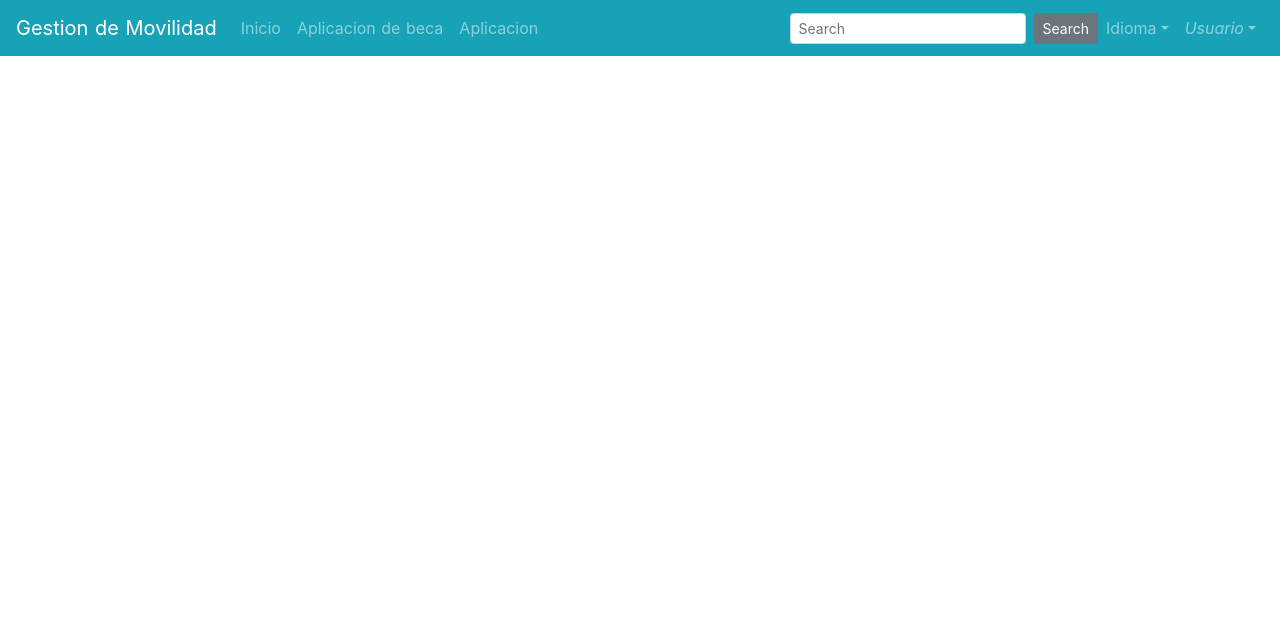
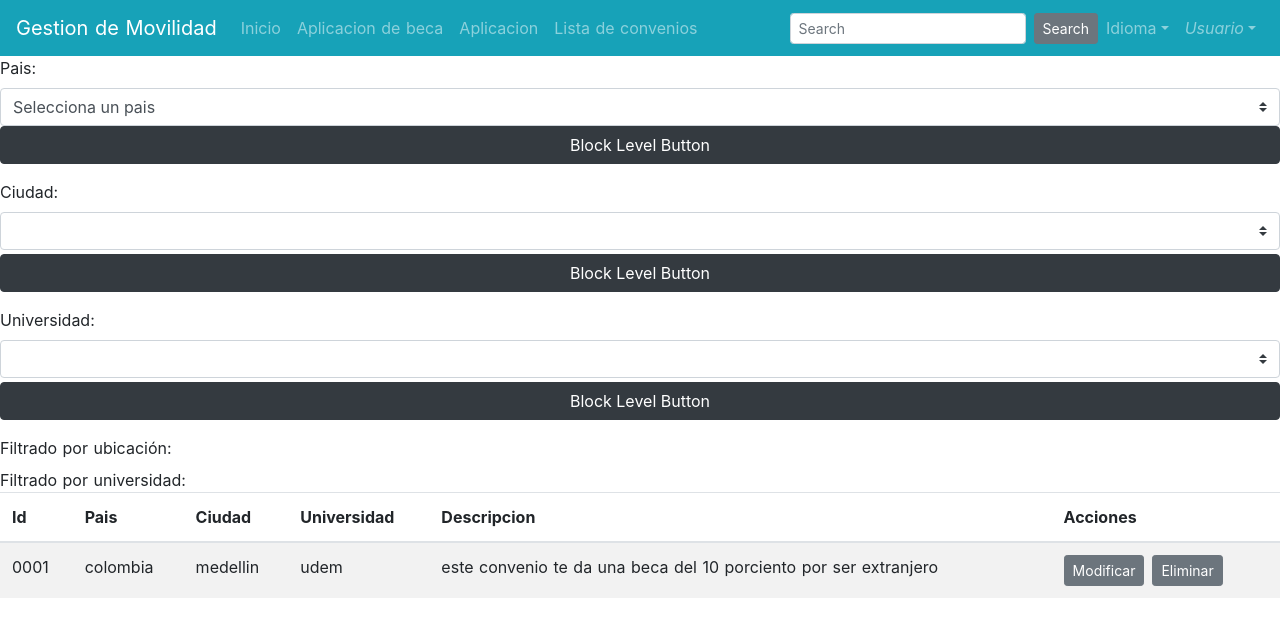
Before and after one commit to EstivenCano/proyecto_web, a Nuxt app: page /listaFiltrada in a window 1280 px wide. Shown: the top 636 px of the page. Built offline with nearby package versions, Linux system fonts and the light colour scheme.

Commit message:
Formularios para la pagina de filtrado inicio de creación de lista

```diff
--- a/layouts/default.vue
+++ b/layouts/default.vue
@@ -11,6 +11,7 @@
             <b-nav-item :to="{name:'index'}">Inicio</b-nav-item>
             <b-nav-item :to="{name:'formulario'}">Aplicacion de beca</b-nav-item>
             <b-nav-item :to="{name:'aplicacion'}">Aplicacion</b-nav-item>
+            <b-nav-item :to="{name:'listaFiltrada'}">Lista de convenios</b-nav-item>
           </b-navbar-nav>
 
           <!-- Right aligned nav items -->
--- a/package.json
+++ b/package.json
@@ -13,6 +13,7 @@
   "dependencies": {
     "bootstrap": "^4.1.3",
     "bootstrap-vue": "^2.0.0",
+    "npx": "^10.2.2",
     "nuxt": "^2.11.0"
   },
   "devDependencies": {}
--- /dev/null
+++ b/pages/listaFiltrada.vue
@@ -0,0 +1,108 @@
+<template>
+  <div>
+    <b-form @submit="onSubmit" @reset="onReset" v-if="show">
+
+        <b-form-group id="input-group-1" label="Pais:" label-for="input-1">
+            <b-form-select v-model="selected1" :options="options1"></b-form-select>
+            <br >
+            <b-button block variant="dark">Block Level Button</b-button>
+        </b-form-group>
+
+        <b-form-group id="input-group-2" label="Ciudad:" label-for="input-2">
+            <b-form-select v-model="selected1" class="mb-1">
+                <b-form-select-option-group label="Ciudades de colombia">
+                    <b-form-select-option :value=" 'colombia/medellin' ">Medellín</b-form-select-option>
+                    <b-form-select-option :value=" 'colombia/bogota' ">Bogotá</b-form-select-option>
+                </b-form-select-option-group>
+                <b-form-select-option-group label="Ciudades de alemania">
+                    <b-form-select-option :value=" 'alemania/munich' ">Múnich</b-form-select-option>
+                    <b-form-select-option :value=" 'alemania/berlin' ">Berlín</b-form-select-option>
+                </b-form-select-option-group>
+            </b-form-select>
+            <b-button block variant="dark">Block Level Button</b-button>
+        </b-form-group>
+
+        <b-form-group id="input-group-3" label="Universidad:" label-for="input-3">
+            <b-form-select v-model="selected2" class="mb-1">
+                <b-form-select-option-group label="Universidades ubicadas en Colombia-Medellín">
+                    <b-form-select-option :value=" 'udem' ">Universidad de Medellín</b-form-select-option>
+                    <b-form-select-option :value=" 'unal-mede' ">Universidad Nacional de Medellín</b-form-select-option>
+                </b-form-select-option-group>
+                <b-form-select-option-group label="Universidades ubicadas en Colombia-Bogota">
+                    <b-form-select-option :value=" 'unal-bog' ">Universidad Nacional de Bogota</b-form-select-option>
+                    <b-form-select-option :value=" 'uniandes' ">Universidad de los Andes</b-form-select-option>
+                </b-form-select-option-group>
+            </b-form-select>
+            <b-button block variant="dark">Block Level Button</b-button>
+        </b-form-group>
+
+        <div class="mt-1">Filtrado por ubicación: <strong>{{ selected1  }}</strong></div>
+        <div class="mt-2">Filtrado por universidad: <strong>{{ selected2 }}</strong></div>
+
+
+    </b-form>
+    <b-table striped hover :items="lista_convenios">
+        <template v-slot:cell(acciones)="row">
+          <b-button size="sm" @click="cargarEstudiante(row)" class="mr-2">Modificar</b-button>
+          <b-button size="sm" @click="eliminarEstudiante(row)" class="mr-2">Eliminar</b-button>
+        </template>
+      </b-table>
+  </div>
+</template>
+
+<script>
+  export default {
+    data() {
+      return {
+        selected1: null,
+        options1: [
+            { value: null, text: 'Selecciona un pais' },
+            { value: 'colombia', text: 'Colombia' },
+            { value: 'usa', text: 'Estados Unidos' },
+            { value: 'argentina', text: 'Argentina' },
+            { value: 'alemania', text: 'Alemania', disabled: true }
+        ],
+
+        convenio: {
+          id: "",
+          pais: "",
+          ciudad: "",
+          universidad: "",
+          descripcion: "",
+          acciones: true
+        },
+        lista_convenios: [
+          {
+            id: "0001",
+            pais: "colombia",
+            ciudad: "medellin",
+            universidad: "udem",
+            descripcion: "este convenio te da una beca del 10 porciento por ser extranjero",
+            acciones: true
+          }
+        ],
+
+        show: true
+      }
+    },
+    methods: {
+      onSubmit(evt) {
+        evt.preventDefault()
+        alert(JSON.stringify(this.form))
+      },
+      onReset(evt) {
+        evt.preventDefault()
+        // Reset our form values
+        this.form.email = ''
+        this.form.name = ''
+        this.form.food = null
+        this.form.checked = []
+        // Trick to reset/clear native browser form validation state
+        this.show = false
+        this.$nextTick(() => {
+          this.show = true
+        })
+      }
+    }
+  }
+</script>
```
Also changed, not shown: 1 other file (tests, documents, lock files or other folders).
